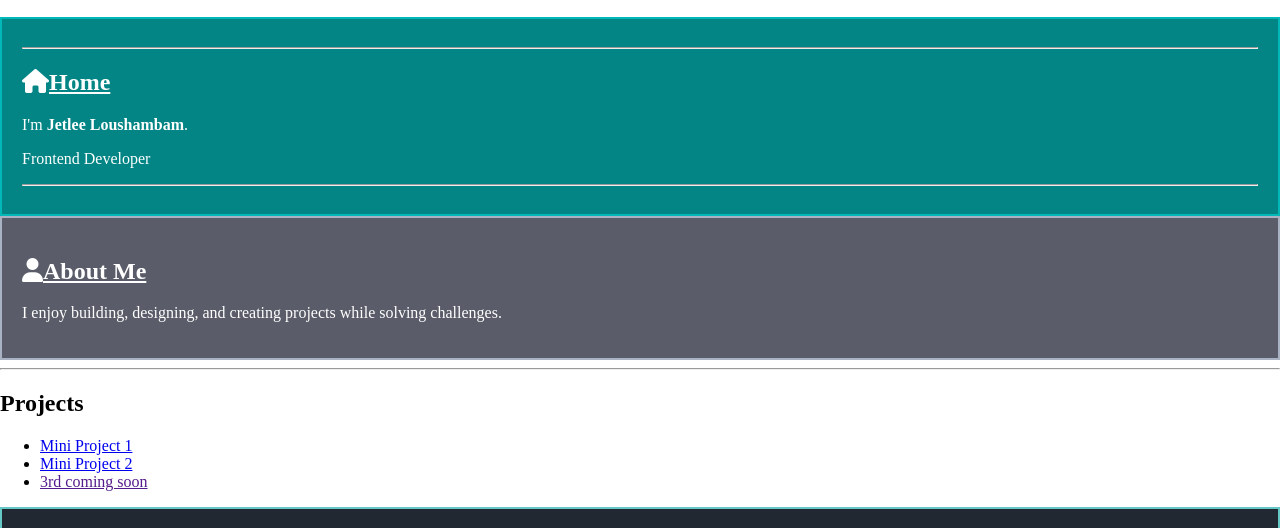
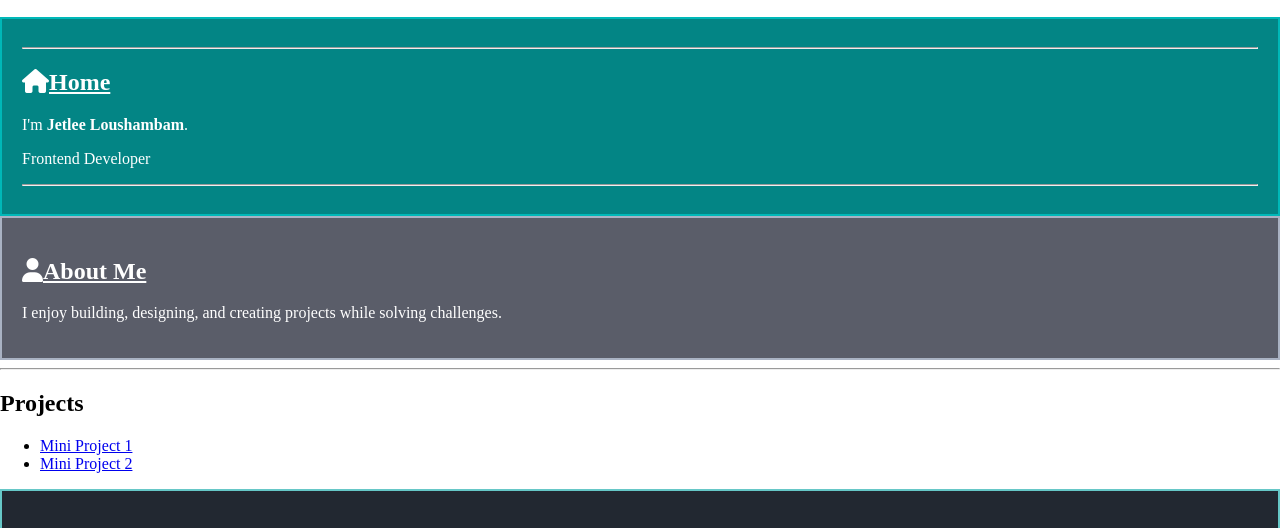
Before and after one commit to jetlous07/about-jet, a plain HTML site: page index.html in a window 1280 px wide. Shown: the part 561-1089 px from the top of the page. Drawn offline with Linux system fonts and the light colour scheme.

Commit message:
done for now

```diff
--- a/index.html
+++ b/index.html
@@ -79,7 +79,7 @@
             <ul>
                 <li><a href="mini1.html" target="_blank">Mini Project 1</a></li>
                 <li><a href="mini2.html" target="_blank">Mini Project 2</a></li>
-                <li><a href="" target="_blank">3rd coming soon</a></li>
+
 
         </div>
 
```
